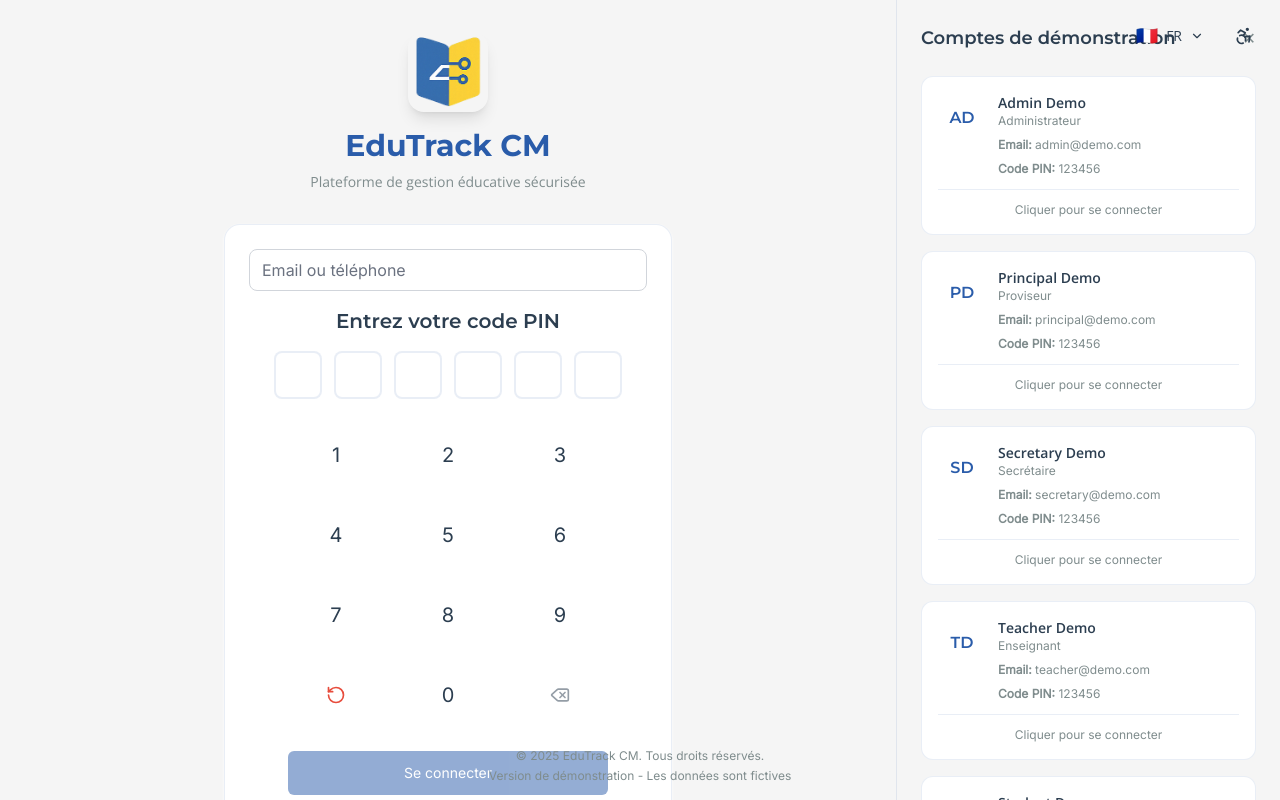
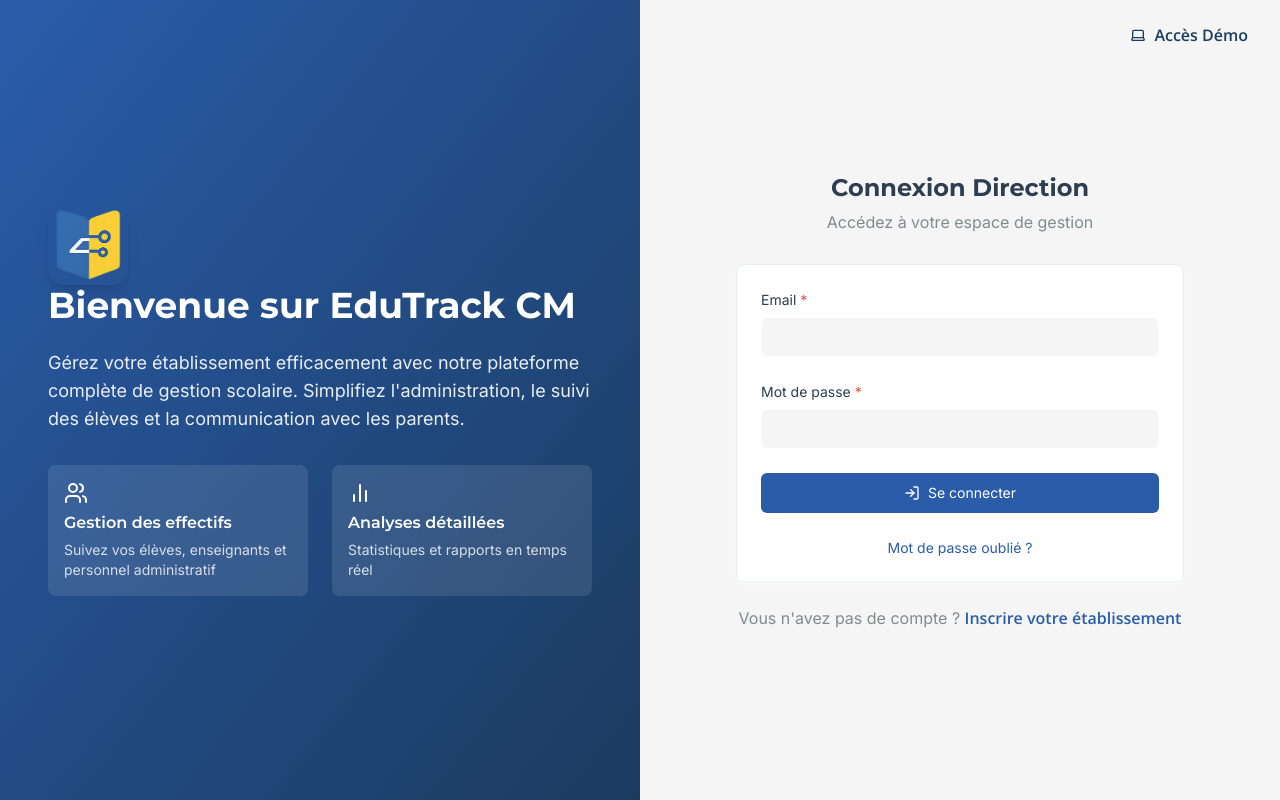
Before and after one commit to Pensezy/EduTrack-CM, a React (Vite) app: page / in a window 1280 px wide. Shown: the top 800 px of the page. Built offline with nearby package versions, Linux system fonts and the light colour scheme.

Commit message:
Mes modifications

```diff
--- a/src/Routes.jsx
+++ b/src/Routes.jsx
@@ -23,8 +23,8 @@ const Routes = () => {
       <ErrorBoundary>
         <ScrollToTop />
         <RouterRoutes>
-          <Route path="/" element={<LoginAuthentication />} />
-          <Route path="/login-authentication" element={<LoginAuthentication />} />
+          <Route path="/" element={<SchoolManagement />} />
+          <Route path="/demo" element={<LoginAuthentication />} />
           <Route path="/student-dashboard" element={<StudentDashboard />} />
           <Route path="/parent-dashboard" element={<ParentDashboard />} />
           <Route path="/teacher-dashboard" element={<TeacherDashboard />} />
--- a/src/pages/school-management/index.jsx
+++ b/src/pages/school-management/index.jsx
@@ -14,7 +14,7 @@ const SchoolManagement = () => {
   };
 
   const handleRegistrationSuccess = () => {
-    // Show success message and switch to login
+    // Show success message and switch to login || <Icon name="School" size={64} className="mb-8" />
     alert('Inscription réussie ! Veuillez attendre la validation de votre compte par l\'administrateur.');
     setMode('login');
   };
@@ -24,7 +24,11 @@ const SchoolManagement = () => {
       {/* Left Side - Image */}
       <div className="hidden lg:flex lg:w-1/2 bg-gradient-to-br from-primary to-secondary items-center justify-center p-12">
         <div className="max-w-xl text-white">
-          <Icon name="School" size={64} className="mb-8" />
+          <img
+                src="/assets/images/mon_logo.png"
+                alt="Logo EduTrack CM"
+                className="w-20 h-20 object-contain rounded-2xl shadow-lg"
+            />
           <h1 className="text-4xl font-heading font-heading-bold mb-6">
             Bienvenue sur EduTrack CM
           </h1>
@@ -98,14 +102,14 @@ const SchoolManagement = () => {
             </p>
           </div>
 
-          {/* Back Link */}
-          <div className="text-center mt-8">
+          {/* Demo Button */}
+          <div className="fixed top-4 right-4">
             <Link
-              to="/"
-              className="text-muted-foreground hover:text-primary inline-flex items-center gap-2 text-sm"
+              to="/demo"
+              className="bg-secondary/10 hover:bg-secondary/20 text-secondary px-4 py-2 rounded-full font-body font-body-semibold inline-flex items-center gap-2 transition-colors"
             >
-              <Icon name="ChevronLeft" size={16} />
-              Retour à l'accueil
+              <Icon name="Laptop" size={16} />
+              Accès Démo
             </Link>
           </div>
         </div>
```
